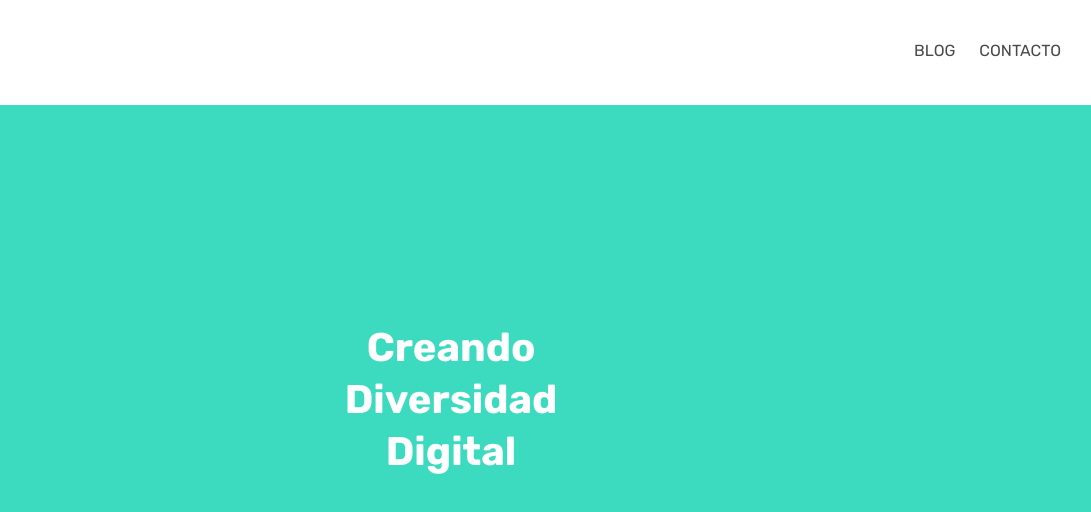
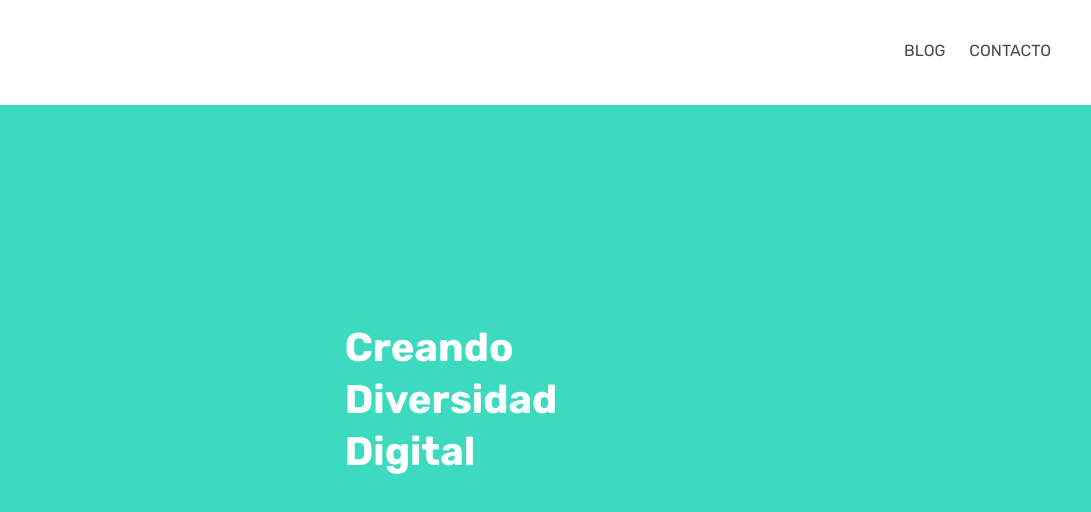
Before and after one commit to Adalab/modulo-1-evaluacion-intermedia-iunyi, a plain HTML site: page index.html in a window 1280 px wide. Shown: the full height of the page, 189-1280 px from the left. Drawn offline with Linux system fonts and the light colour scheme.

Commit message:
Amend mistakes

```diff
--- a/index.html
+++ b/index.html
@@ -12,21 +12,25 @@
     <header class="header">
         <div class="logo">
             <a href="#home" title="Ir a la página principal">
-                <img src="./images/logo.png" alt="Adalab">
+                <img src="./images/logo.png" title="Adalab" alt="Adalab">
             </a>
         </div>
         <nav class="menu">
             <ul>
-                <li><a href="#" title="Ir a blog">blog</a></li>
-                <li><a href="#" title="Ir a contacto">contacto</a></li>
+                <li>
+                    <a href="#" title="Ir a blog">blog</a>
+                </li>
+                <li>
+                    <a href="#" title="Ir a contacto">contacto</a>
+                </li>
             </ul>
         </nav>
     </header>
     <main class="main" id="home">
         <h1>
-            <span>creando</span>
-            <span> diversidad</span>
-            <span> digital</span>
+            <span>creando </span>
+            <span>diversidad </span>
+            <span>digital</span>
         </h1>
     </main>
 </body>
--- a/styles/style.css
+++ b/styles/style.css
@@ -33,18 +33,14 @@
     padding: 10px 0 13px;
 }
 
-.menu ul li{
+.menu ul li {
     display: inline-block;
     text-transform: uppercase;
     font-size: 16px;
 }
 
-.menu ul li:first-child {
-    padding-right: 10px;
-}
-
-.menu ul li:last-child {
-    padding-left: 10px;
+.menu ul li a {
+    padding: 10px;
 }
 
 /* MAIN */
@@ -55,10 +51,10 @@
     display: flex;
     flex-direction: column;
     justify-content: center;
+    align-items: center;
 }
 
 .main h1 {
-    text-align: center;
     color: var(--light-color);
     font-size: 30px;
     text-transform: capitalize;
@@ -81,7 +77,6 @@
     }
 
     .logo {
-        display: inline-block;
         padding-top: 0;
     }
 
```
